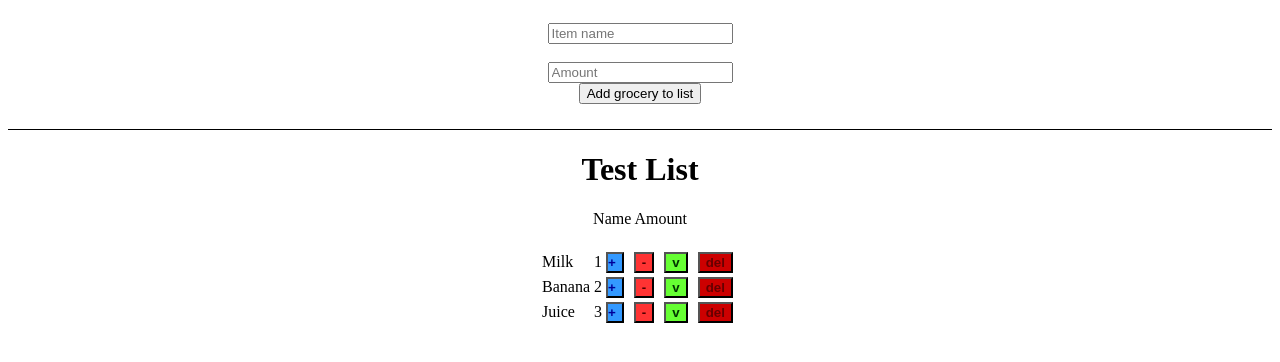
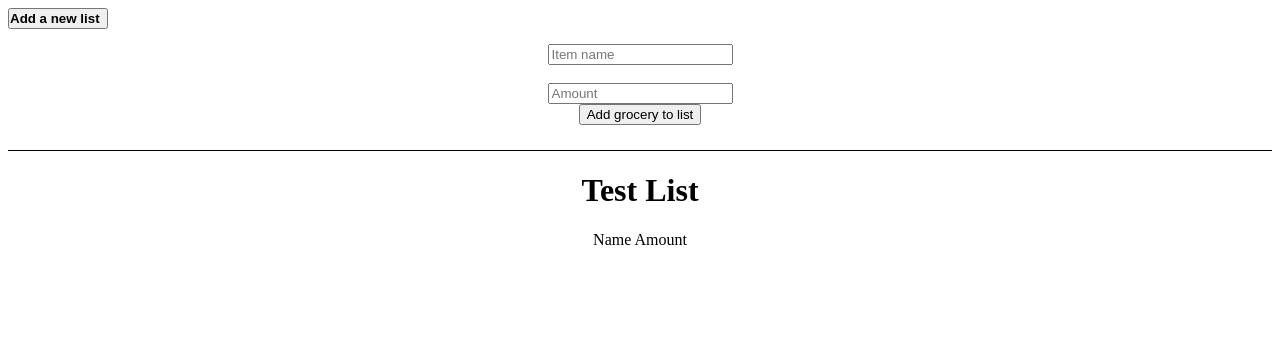
Before and after one commit to tkruteleff/react-shopping-app, a React (Create React App) app: page / in a window 1280 px wide. Shown: the top 362 px of the page. Built offline with nearby package versions, Linux system fonts and the light colour scheme.

Commit message:
Added new components and CSS files

```diff
--- a/src/App.js
+++ b/src/App.js
@@ -1,76 +1,12 @@
-import React, { useState } from 'react';
+import React from 'react';
 
-import AddItem from './Components/AddItem/AddItem';
-import ListItems from './Components/ListItems/ListItems';
+import ShoppingApp from './Containers/ShoppingApp/ShoppingApp';
 
 const App = () => {
-  const [shoppingItems, setShoppingItems] = useState([{
-    listId: 1,
-    listName: "Test List",
-    active: true,
-    items: [
-      {
-        id: 1,
-        name: "Milk",
-        amount: 1,
-        checked: false
-      },
-      {
-        id: 2,
-        name: "Banana",
-        amount: 2,
-        checked: false
-      },
-      {
-        id: 3,
-        name: "Juice",
-        amount: 3,
-        checked: false
-      },
-    ]}]);
-
-  const addNewItemHandler = (newItem) => {
-    setShoppingItems([...shoppingItems[0].items, newItem])
-  };
-
-  const increaseAmountHandler = (id) => {
-    const elementIndex = shoppingItems[0].items.findIndex(element => element.id === id)
-    const updatedList = [...shoppingItems[0].items];
-    updatedList[elementIndex] = {...updatedList[elementIndex], amount: updatedList[elementIndex].amount + 1}
-    setShoppingItems(updatedList);
-  };
-
-  const decreaseAmountHandler = (id) => {
-    const elementIndex = shoppingItems[0].items.findIndex(element => element.id === id)
-    const updatedList = [...shoppingItems[0].items];
-    updatedList[elementIndex] = {...updatedList[elementIndex], amount: updatedList[elementIndex].amount -1}
-    setShoppingItems(updatedList);
-  };
-
-  const checkItemHandler = (id) => {
-    const elementIndex = shoppingItems[0].items.findIndex(element => element.id === id)
-    const updatedChecked = [...shoppingItems[0].items];
-    updatedChecked[elementIndex] = {...updatedChecked[elementIndex], checked: !updatedChecked[elementIndex].checked}
-    setShoppingItems(updatedChecked);
-    console.log(updatedChecked)
-  };
-
-  const removeItemHandler = (id) => {
-    const elementIndex = shoppingItems[0].items.findIndex(element => element.id === id)
-    const removeItem = [...shoppingItems[0].items];
-    removeItem.splice(elementIndex, 1);
-    setShoppingItems(removeItem);
-  };
 
   return (
     <div>
-      <AddItem onAddNewItem={addNewItemHandler}/>
-      <ListItems
-        allItems={shoppingItems}
-        increaseAmount={increaseAmountHandler}
-        decreaseAmount={decreaseAmountHandler}
-        checkItem={checkItemHandler}
-        removeItem={removeItemHandler}/>
+      <ShoppingApp />
     </div>
 
   );
--- a/src/Components/AddList/AddList.js
+++ b/src/Components/AddList/AddList.js
@@ -1,13 +1,19 @@
 import React from 'react';
 
-import Button from '../UI/Button';
+import Button from '../UI/Button/Button';
 
 const AddList = (props) => {
+
+    const onClickHandler = () => {
+        console.log("Hello World!")
+    }
+
     return (
         <div>
             <Button
-                onClick={}
-                label="Add new list"/>
+                clicked={onClickHandler}>
+                Add a new list
+            </Button>
         </div>
     )
 }
--- a/src/Components/ListItems/ListItems.js
+++ b/src/Components/ListItems/ListItems.js
@@ -1,7 +1,7 @@
 import React from 'react';
 
 import './ListItems.css'
-import Button from '../UI/Button';
+import Button from '../UI/Button/Button';
 
 const ListItems = (props) => {
 
--- /dev/null
+++ b/src/Components/UI/Modal/Modal.js
@@ -0,0 +1 @@
+import React, { useState } from 'react';
--- /dev/null
+++ b/src/Containers/ShoppingApp/ShoppingApp.js
@@ -0,0 +1,80 @@
+import React, { useState } from 'react';
+
+import AddItem from '../../Components/AddItem/AddItem'
+import AddList from '../../Components/AddList/AddList'
+import ListItems from '../../Components/ListItems/ListItems'
+
+const ShoppingApp = () => {
+    const [shoppingItems, setShoppingItems] = useState([{
+        listId: 1,
+        listName: "Test List",
+        active: true,
+        items: [
+          /*{
+            id: 1,
+            name: "Milk",
+            amount: 1,
+            checked: false
+          },
+          {
+            id: 2,
+            name: "Banana",
+            amount: 2,
+            checked: false
+          },
+          {
+            id: 3,
+            name: "Juice",
+            amount: 3,
+            checked: false
+          },*/
+    ]}]);
+
+    const addNewItemHandler = (newItem) => {
+        setShoppingItems([...shoppingItems[0].items, newItem])
+    };
+
+    const increaseAmountHandler = (id) => {
+        const elementIndex = shoppingItems[0].items.findIndex(element => element.id === id)
+        const updatedList = [...shoppingItems[0].items];
+        updatedList[elementIndex] = {...updatedList[elementIndex], amount: updatedList[elementIndex].amount + 1}
+        setShoppingItems(updatedList);
+    };
+
+    const decreaseAmountHandler = (id) => {
+        const elementIndex = shoppingItems[0].items.findIndex(element => element.id === id)
+        const updatedList = [...shoppingItems[0].items];
+        updatedList[elementIndex] = {...updatedList[elementIndex], amount: updatedList[elementIndex].amount -1}
+        setShoppingItems(updatedList);
+    };
+
+    const checkItemHandler = (id) => {
+        const elementIndex = shoppingItems[0].items.findIndex(element => element.id === id)
+        const updatedChecked = [...shoppingItems[0].items];
+        updatedChecked[elementIndex] = {...updatedChecked[elementIndex], checked: !updatedChecked[elementIndex].checked}
+        setShoppingItems(updatedChecked);
+        console.log(updatedChecked)
+    };
+
+    const removeItemHandler = (id) => {
+        const elementIndex = shoppingItems[0].items.findIndex(element => element.id === id)
+        const removeItem = [...shoppingItems[0].items];
+        removeItem.splice(elementIndex, 1);
+        setShoppingItems(removeItem);
+    };
+
+    return (
+        <div>
+            <AddList />
+            <AddItem onAddNewItem={addNewItemHandler}/>
+            <ListItems
+                allItems={shoppingItems}
+                increaseAmount={increaseAmountHandler}
+                decreaseAmount={decreaseAmountHandler}
+                checkItem={checkItemHandler}
+                removeItem={removeItemHandler}/>
+        </div>
+    );
+}
+
+export default ShoppingApp;
```
Also changed, not shown: src/Components/UI/Modal/Modal.css (added, +20 -0 lines), src/hoc/Layout/Layout.js (added, +7 -0 lines), src/Components/UI/Button/Button.js (renamed from src/Components/UI/Button.js), src/Components/UI/Button/Button.module.css (renamed from src/Components/UI/Button.module.css).
